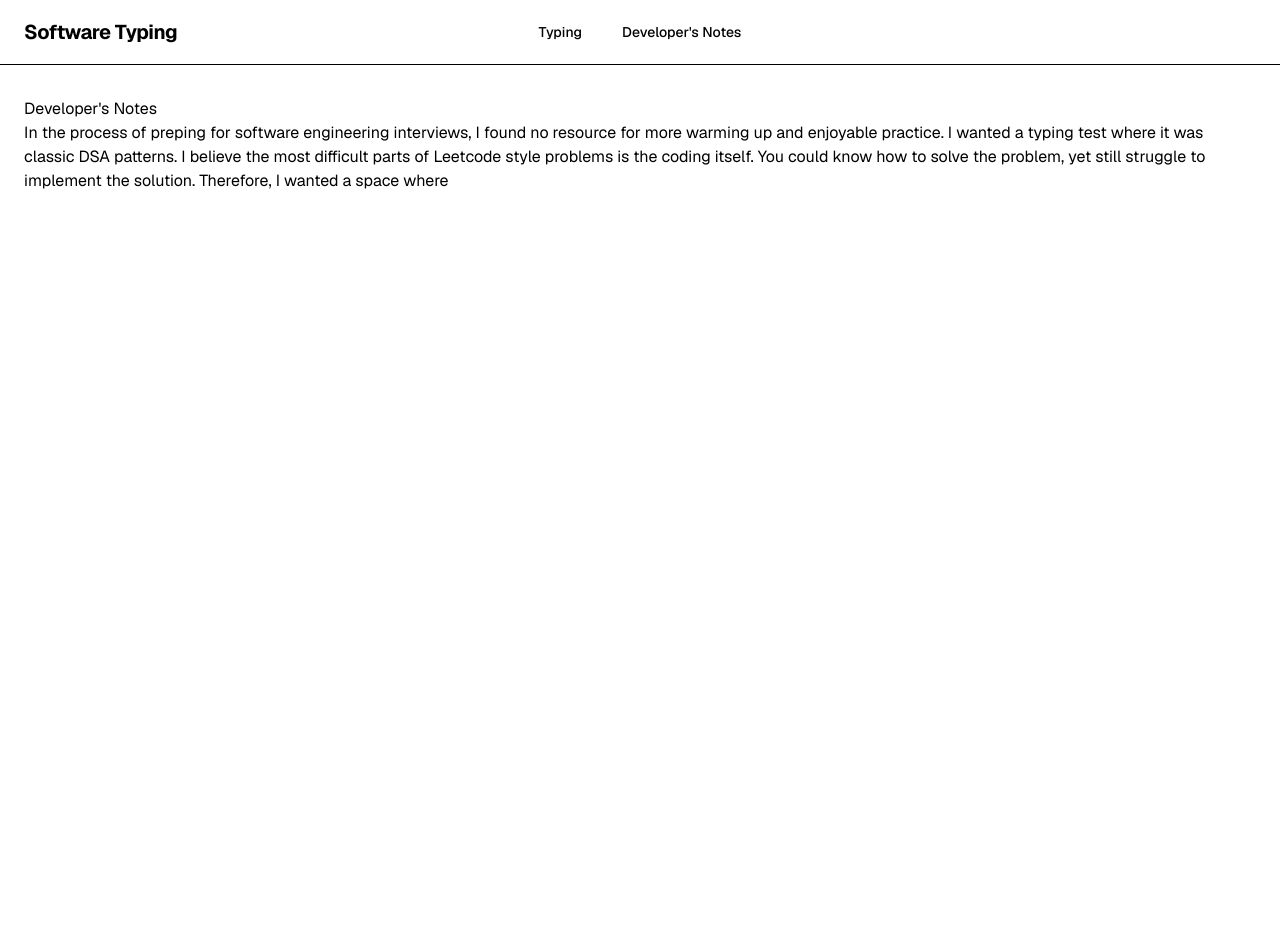
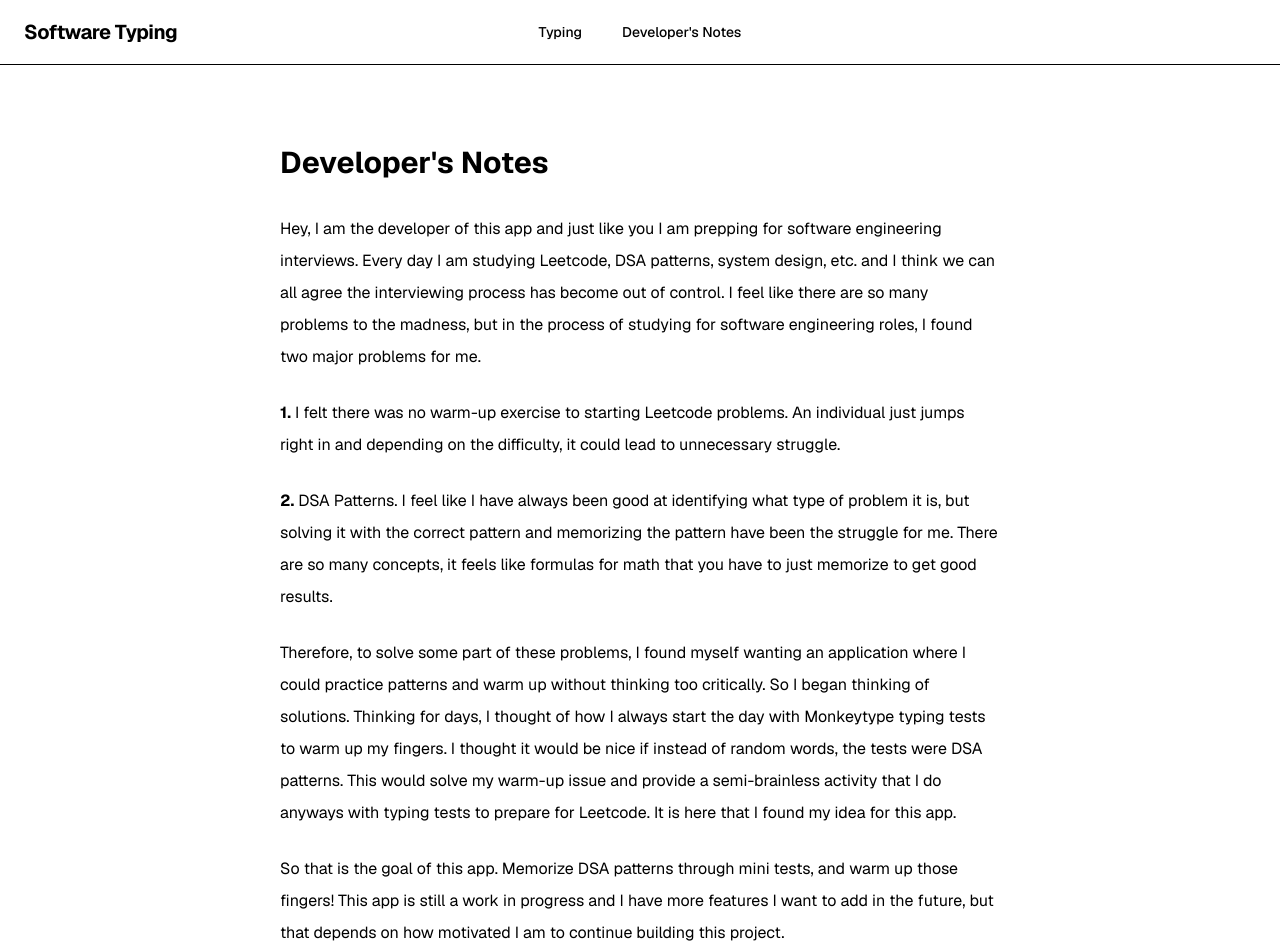
Before and after one commit to josephsbucholtz/se-test-app, a Next.js app: page /developers-notes in a window 1280 px wide. Shown: the top 952 px of the page. Before the commit the page ends 800 px from the top, so only its background shows below. Built offline with nearby package versions, Linux system fonts and the light colour scheme.

Commit message:
finished dev notes

```diff
--- a/app/(user)/developers-notes/page.tsx
+++ b/app/(user)/developers-notes/page.tsx
@@ -1,17 +1,56 @@
-
-
 export default function DevelopersNotes() {
   return (
-  <div>
-    <h1>Developer's Notes</h1>
-    <p>
-    In the process of preping for software engineering interviews, I found no resource for more
-    warming up and enjoyable practice. I wanted a typing test where it was classic DSA patterns.
-    I believe the most difficult parts of Leetcode style problems
-    is the coding itself. You could know how to solve the problem, yet still struggle to implement the
-    solution. Therefore, I wanted a space where
+    <main className="mx-auto max-w-3xl px-6 py-12">
+      <h1 className="mb-8 text-3xl font-bold">Developer&apos;s Notes</h1>
 
-    </p>
-  </div>
+      <div className="space-y-6 leading-8 text-muted-foreground">
+        <p>
+          Hey, I am the developer of this app and just like you I am prepping
+          for software engineering interviews. Every day I am studying
+          Leetcode, DSA patterns, system design, etc. and I think we can all
+          agree the interviewing process has become out of control. I feel like
+          there are so many problems to the madness, but in the process of
+          studying for software engineering roles, I found two major problems
+          for me.
+        </p>
+
+        <p>
+          <strong>1.</strong> I felt there was no warm-up exercise to starting
+          Leetcode problems. An individual just jumps right in and depending on
+          the difficulty, it could lead to unnecessary struggle.
+        </p>
+
+        <p>
+          <strong>2.</strong> DSA Patterns. I feel like I have always been good
+          at identifying what type of problem it is, but solving it with the
+          correct pattern and memorizing the pattern have been the struggle for
+          me. There are so many concepts, it feels like formulas for math that
+          you have to just memorize to get good results.
+        </p>
+
+        <p>
+          Therefore, to solve some part of these problems, I found myself
+          wanting an application where I could practice patterns and warm up
+          without thinking too critically. So I began thinking of solutions.
+          Thinking for days, I thought of how I always start the day with
+          Monkeytype typing tests to warm up my fingers. I thought it would be
+          nice if instead of random words, the tests were DSA patterns. This
+          would solve my warm-up issue and provide a semi-brainless activity
+          that I do anyways with typing tests to prepare for Leetcode. It is
+          here that I found my idea for this app.
+        </p>
+
+        <p>
+            So that is the goal of this app. Memorize DSA patterns through mini tests,
+            and warm up those fingers! This app is still a work in progress and I
+            have more features I want to add in the future, but that depends on how
+            motivated I am to continue building this project.
+        </p>
+
+        <p className="pt-8 text-sm text-muted-foreground">
+          — July 19, 2026
+        </p>
+      </div>
+    </main>
   );
 }
```
